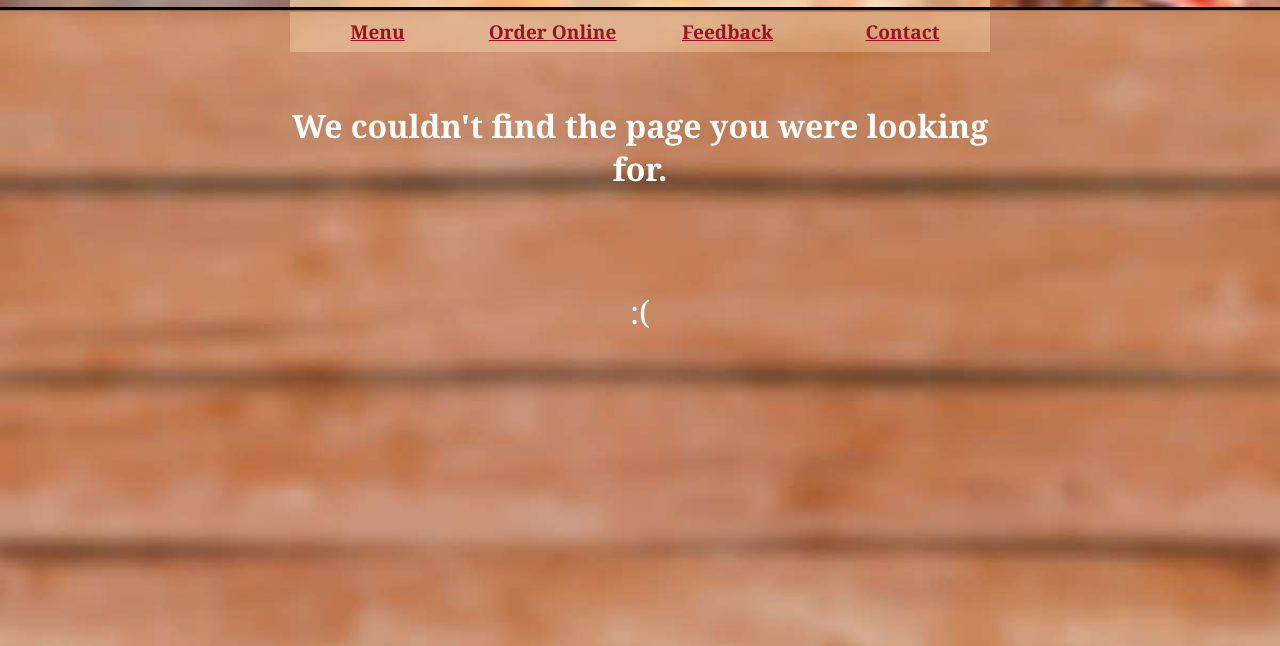
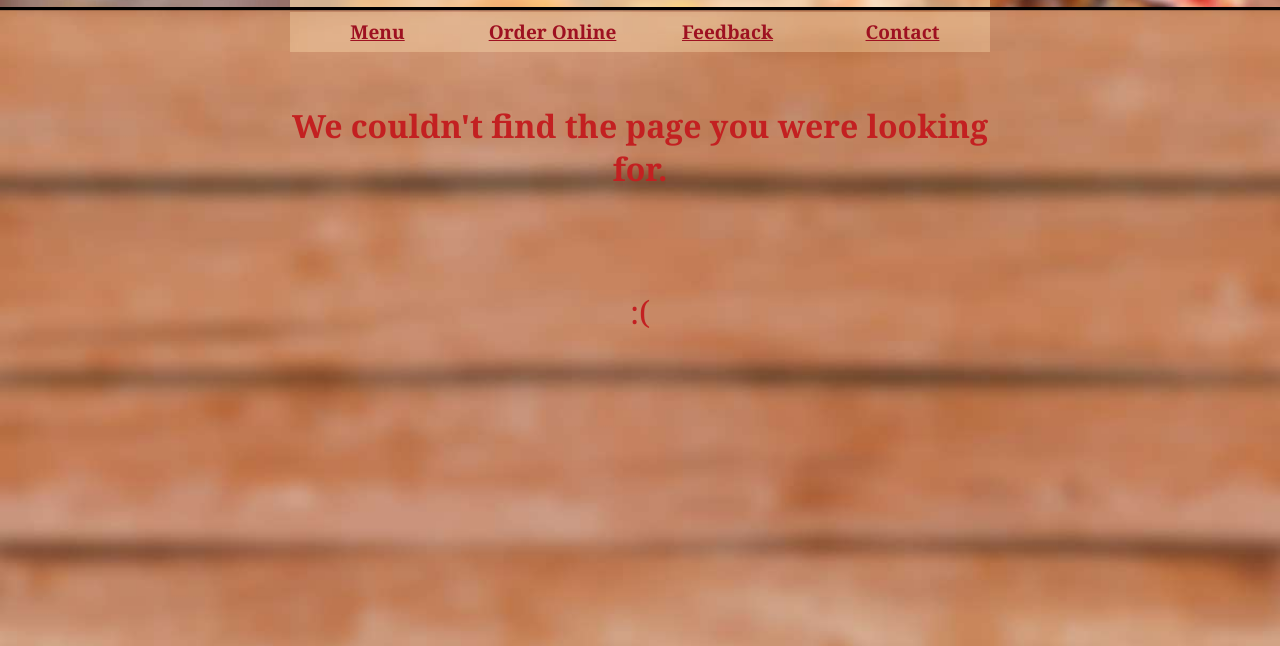
Before and after one commit to download13/romans-pizza, a website: page public/404.html in a window 1280 px wide. Shown: the part 154-800 px from the top of the page. Drawn offline with Linux system fonts and the light colour scheme; a script that the page names is missing; files whose address does not match are found by name.

Commit message:
use a text color that can actually been seen

```diff
--- a/public/404.html
+++ b/public/404.html
@@ -51,7 +51,7 @@
 	<main>
 <style>
 .notfound {
-	color: white;
+	color: #C32021;
 	text-align: center;
 	padding: 50px 0;
 	font-size: 2rem;
```
Also changed, not shown: templates/404.html (+1 -1 lines).
